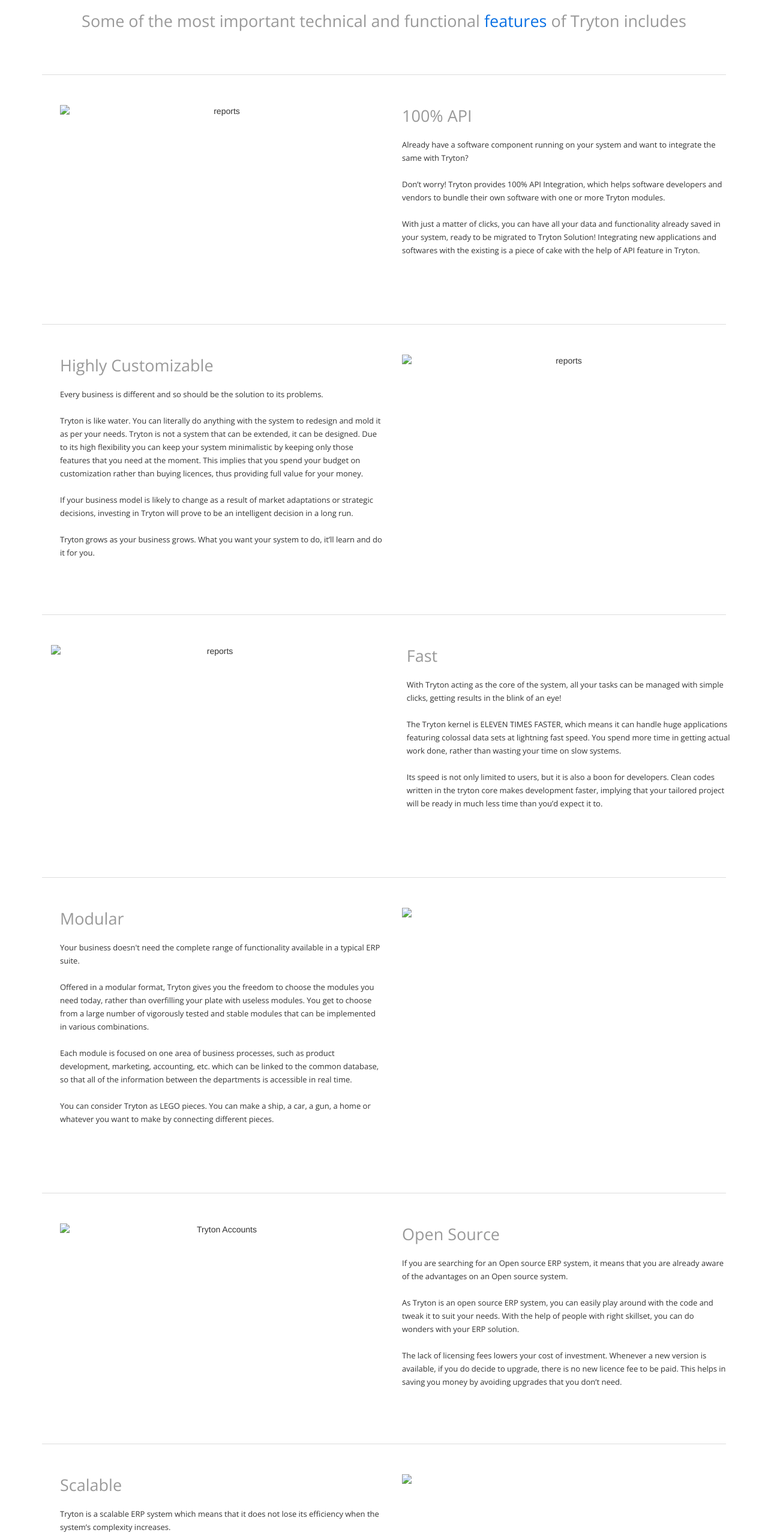
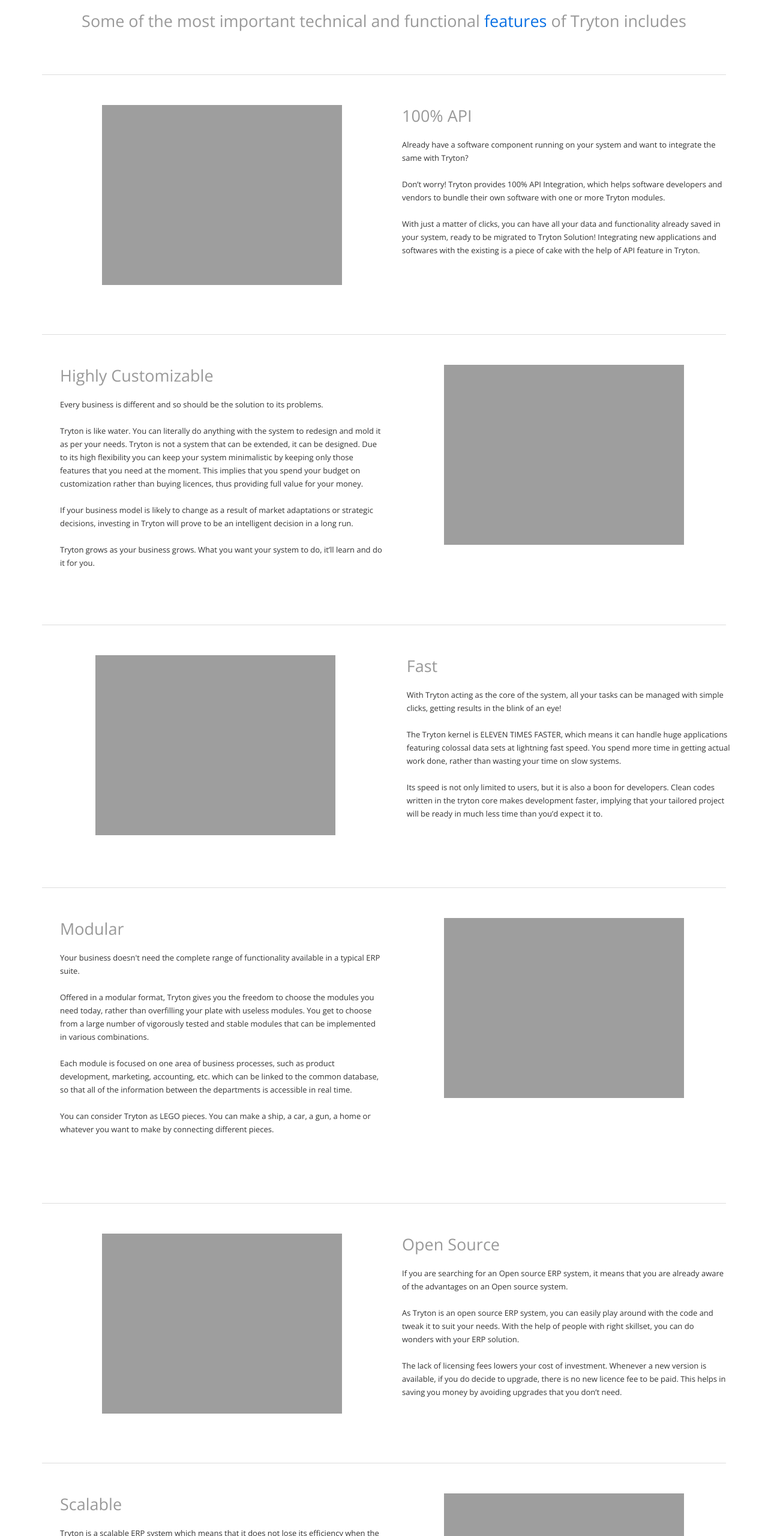
Before and after one commit to tanmaysaxena/tryton-website, a plain HTML site: page features.html in a window 1280 px wide. Shown: the part 240-2800 px from the top of the page at 60% size. Drawn offline with nearby package versions, Linux system fonts and the light colour scheme; the site is published under a folder, as on GitHub Pages, so addresses that start at the root find nothing.

Commit message:
Patched the Image Issue - #5827

```diff
--- a/features.html
+++ b/features.html
@@ -223,7 +223,7 @@
             <div class="col-md-6 col-sm-6">
 
               <center>
-                <img src="/images/api.png" alt="reports" class="img img-responsive">
+                <img src="images/api.png" alt="reports" class="img img-responsive">
               </center>
 
             </div>
@@ -252,7 +252,7 @@
             <div class="col-md-6 col-sm-6 col-sm-push-6">
 
               <center>
-                <img src="/images/customizable.png" alt="reports" class="img img-responsive">
+                <img src="images/customizable.png" alt="reports" class="img img-responsive">
               </center>
 
             </div>
@@ -282,7 +282,7 @@
             <div class="one_half left">
 
               <center>
-                <img src="/images/fast.png" alt="reports" class="img img-responsive">
+                <img src="images/fast.png" alt="reports" class="img img-responsive">
               </center>
 
             </div>
@@ -309,7 +309,7 @@
           <div class="container">
             <div class="col-md-6 col-sm-6 col-sm-push-6">
               <center>
-                <img src="/images/modular.png" class="img img-responsive">
+                <img src="images/modular.png" class="img img-responsive">
               </center>
             </div>
             <div class="col-md-6 col-sm-6 col-sm-pull-6">
@@ -337,7 +337,7 @@
           <div class="container">
             <div class="col-md-6">
               <center>
-                <img src="/images/open-source.png" alt="Tryton Accounts" class="img img-responsive">
+                <img src="images/open-source.png" alt="Tryton Accounts" class="img img-responsive">
               </center>
             </div>
             <!-- end section -->
@@ -363,7 +363,7 @@
           <div class="container">
             <div class="col-md-6 col-sm-6 col-sm-push-6">
               <center>
-                <img src="/images/scalable.png" class="img img-responsive">
+                <img src="images/scalable.png" class="img img-responsive">
               </center>
             </div>
             <div class="col-md-6 col-sm-6 col-sm-pull-6">
@@ -389,7 +389,7 @@
           <div class="container">
             <div class="col-md-6">
               <center>
-                <img src="/images/secure.png" alt="Tryton Accounts" class="img img-responsive">
+                <img src="images/secure.png" alt="Tryton Accounts" class="img img-responsive">
               </center>
             </div>
             <!-- end section -->
@@ -415,7 +415,7 @@
           <div class="container">
             <div class="col-md-6 col-sm-6 col-sm-push-6">
               <center>
-                <img src="/images/stable.png" class="img img-responsive">
+                <img src="images/stable.png" class="img img-responsive">
               </center>
             </div>
             <div class="col-md-6 col-sm-6 col-sm-pull-6">
```
